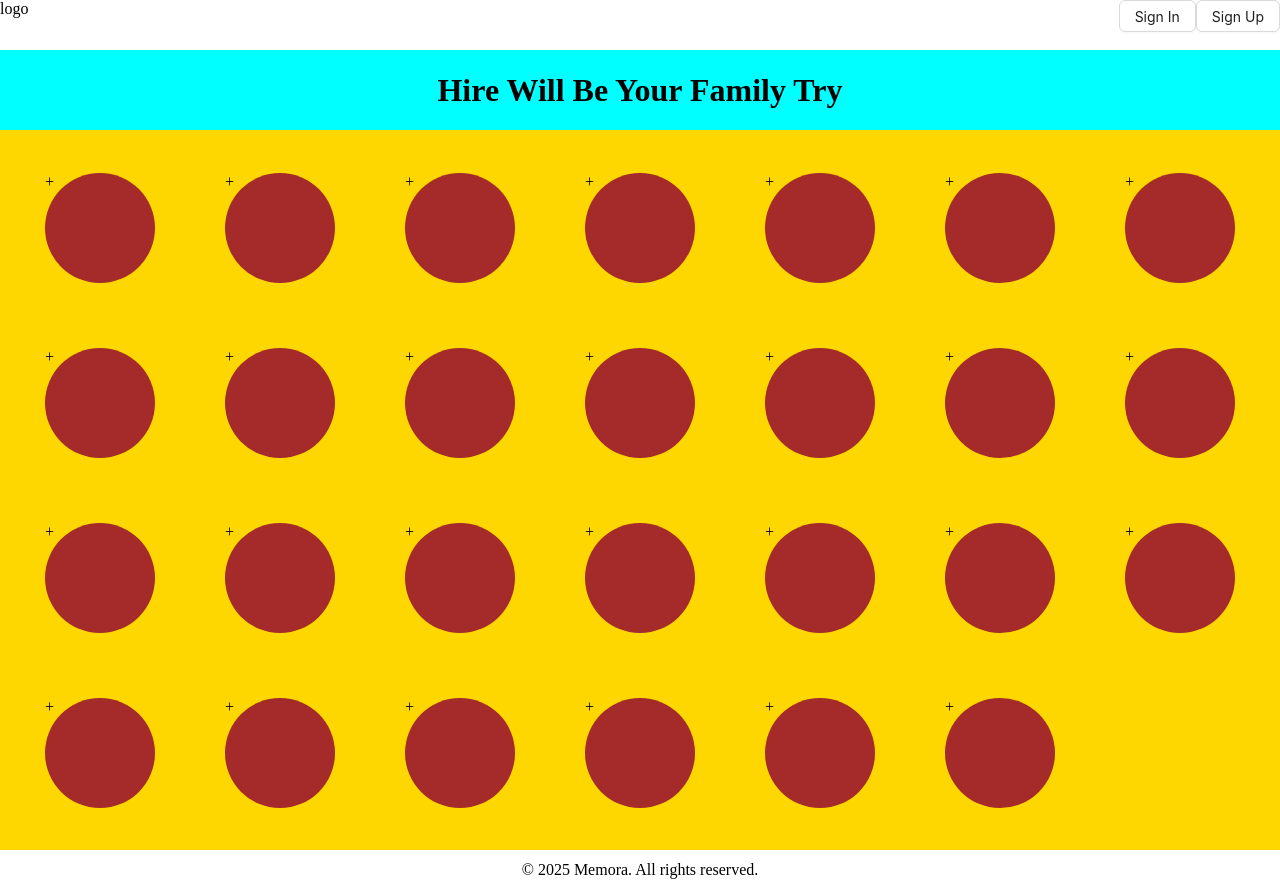
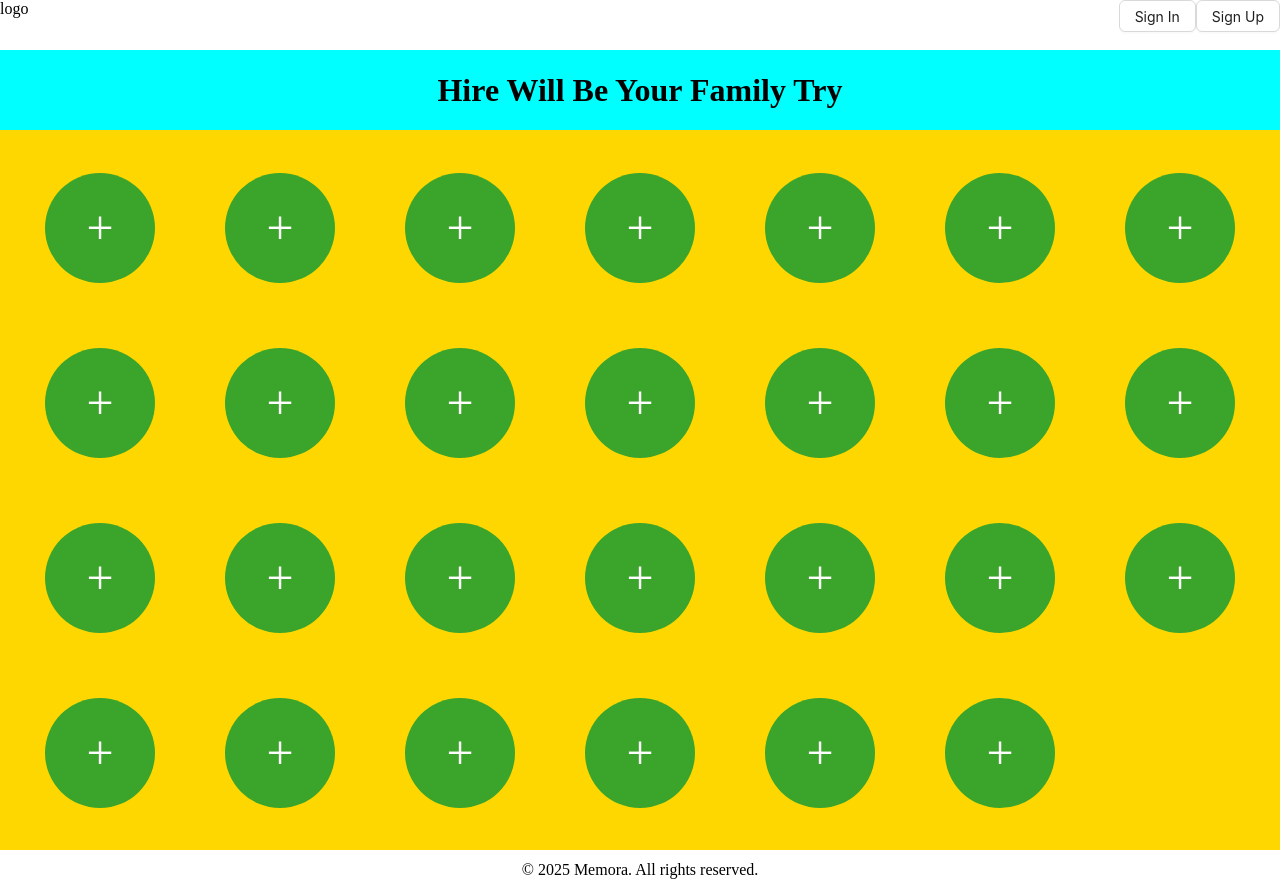
Before and after one commit to Nairi-Khachatryan/Memora, a React (Vite) app in the folder frontend/: page / in a window 1280 px wide. Built offline with nearby package versions, Linux system fonts and the light colour scheme.

Commit message:
improve profile structure and home page structure

```diff
--- /dev/null
+++ b/frontend/src/components/ProfileItem.tsx
@@ -0,0 +1,17 @@
+import React from 'react';
+import { TextHoler } from './TextHoler';
+import { IoCopyOutline } from 'react-icons/io5';
+
+interface Props {
+  text: string;
+  className: string;
+}
+
+export const ProfileItem: React.FC<Props> = ({ text, className }) => {
+  return (
+    <span className={className}>
+      <TextHoler text={text} />
+      <IoCopyOutline  />
+    </span>
+  );
+};
--- a/frontend/src/components/TextHoler.tsx
+++ b/frontend/src/components/TextHoler.tsx
@@ -1,13 +1,13 @@
 import React from 'react';
 
 interface Props {
-  text: string;
+  text: string | null;
 }
 
 export const TextHoler: React.FC<Props> = ({ text }) => {
   return (
     <div>
-      <div>{text}</div>
+      <div style={{ marginRight: '10px' }}>{text}</div>
     </div>
   );
 };
--- a/frontend/src/pages/home/Home.module.scss
+++ b/frontend/src/pages/home/Home.module.scss
@@ -26,7 +26,22 @@
 .avatarItem {
   width: 110px;
   height: 110px;
-  background-color: brown;
+  background-color: rgb(58, 165, 42);
   border-radius: 50%;
-  margin: auto; /* centers inside grid cell */
+  margin: auto;
+  display: flex;
+  justify-content: center;
+  align-items: center;
+  font-size: 3rem;
+  color: white;
+  user-select: none;
+
+  &:hover {
+    background-color: rgb(70, 220, 6);
+    border: solid 0.5px white;
+  }
+
+  &:active {
+    background-color: rgb(0, 247, 255);
+  }
 }
--- a/frontend/src/pages/home/Home.tsx
+++ b/frontend/src/pages/home/Home.tsx
@@ -1,39 +1,49 @@
 import s from './Home.module.scss';
 
 export const Home = () => {
+  const syrcleArray = [
+    '+',
+    '+',
+    '+',
+    '+',
+    '+',
+    '+',
+    '+',
+    '+',
+    '+',
+    '+',
+    '+',
+    '+',
+    '+',
+    '+',
+    '+',
+    '+',
+    '+',
+    '+',
+    '+',
+    '+',
+    '+',
+    '+',
+    '+',
+    '+',
+    '+',
+    '+',
+    '+',
+  ];
+
+  console.log(syrcleArray.length);
+
   return (
     <div className={s.homeContainer}>
       <div className={s.homeHeader}>
         <h1>Hire Will Be Your Family Try</h1>
       </div>
       <div className={s.tryContainer}>
-        <div className={s.avatarItem}>+</div>
-        <div className={s.avatarItem}>+</div>
-        <div className={s.avatarItem}>+</div>
-        <div className={s.avatarItem}>+</div>
-        <div className={s.avatarItem}>+</div>
-        <div className={s.avatarItem}>+</div>
-        <div className={s.avatarItem}>+</div>
-        <div className={s.avatarItem}>+</div>
-        <div className={s.avatarItem}>+</div>
-        <div className={s.avatarItem}>+</div>
-        <div className={s.avatarItem}>+</div>
-        <div className={s.avatarItem}>+</div>
-        <div className={s.avatarItem}>+</div>
-        <div className={s.avatarItem}>+</div>
-        <div className={s.avatarItem}>+</div>
-        <div className={s.avatarItem}>+</div>
-        <div className={s.avatarItem}>+</div>
-        <div className={s.avatarItem}>+</div>
-        <div className={s.avatarItem}>+</div>
-        <div className={s.avatarItem}>+</div>
-        <div className={s.avatarItem}>+</div>
-        <div className={s.avatarItem}>+</div>
-        <div className={s.avatarItem}>+</div>
-        <div className={s.avatarItem}>+</div>
-        <div className={s.avatarItem}>+</div>
-        <div className={s.avatarItem}>+</div>
-        <div className={s.avatarItem}>+</div>
+        {syrcleArray.map((item, idx) => (
+          <div key={idx} className={s.avatarItem}>
+            {item}
+          </div>
+        ))}
       </div>
     </div>
   );
--- a/frontend/src/pages/profile/Profile.module.scss
+++ b/frontend/src/pages/profile/Profile.module.scss
@@ -41,7 +41,9 @@
   justify-content: space-between;
   align-items: center;
   font-size: 2rem;
-  width: 300px;
+  width: max-content;
+  margin-right: 5px;
+
 }
 
 
--- a/frontend/src/pages/profile/Profile.tsx
+++ b/frontend/src/pages/profile/Profile.tsx
@@ -1,10 +1,12 @@
+import { ProfileItem } from '../../components/ProfileItem';
+import { useAppSelector } from '../../app/hooks';
+import { IoCopy } from 'react-icons/io5';
+import s from './Profile.module.scss';
 import { Button } from 'antd';
-import { TextHoler } from '../../components/TextHoler';
-import s from './Profile.module.scss';
-import { IoCopyOutline } from 'react-icons/io5';
-import { IoCopy } from 'react-icons/io5';
 
 export const Profile = () => {
+  const { id, email } = useAppSelector((state) => state.user);
+
   return (
     <div className={s.profileContainer}>
       <div className={s.profileInfoSection}>
@@ -12,26 +14,11 @@ export const Profile = () => {
           <span>
             <div className={s.img}>img</div>
           </span>
-          <span className={s.profileItem}>
-            <TextHoler text="firstName" />
-            <IoCopyOutline />
-          </span>
-          <span className={s.profileItem}>
-            <TextHoler text="lastName" />
-            <IoCopyOutline />
-          </span>
-          <span className={s.profileItem}>
-            <TextHoler text="Email" />
-            <IoCopyOutline />
-          </span>
-          <span className={s.profileItem}>
-            <TextHoler text="phone" />
-            <IoCopyOutline />
-          </span>
-          <span className={s.profileItem}>
-            <TextHoler text="ID.  " />
-            <IoCopyOutline />
-          </span>
+          <ProfileItem className={s.profileItem} text="name" />
+          <ProfileItem className={s.profileItem} text="surname" />
+          <ProfileItem className={s.profileItem} text="phone 055107115" />
+          <ProfileItem className={s.profileItem} text={`id ${id}`} />
+          <ProfileItem className={s.profileItem} text={`email ${email}`} />
         </div>
         <div className={s.settngBlock}>
           <Button>Setting</Button>
```
